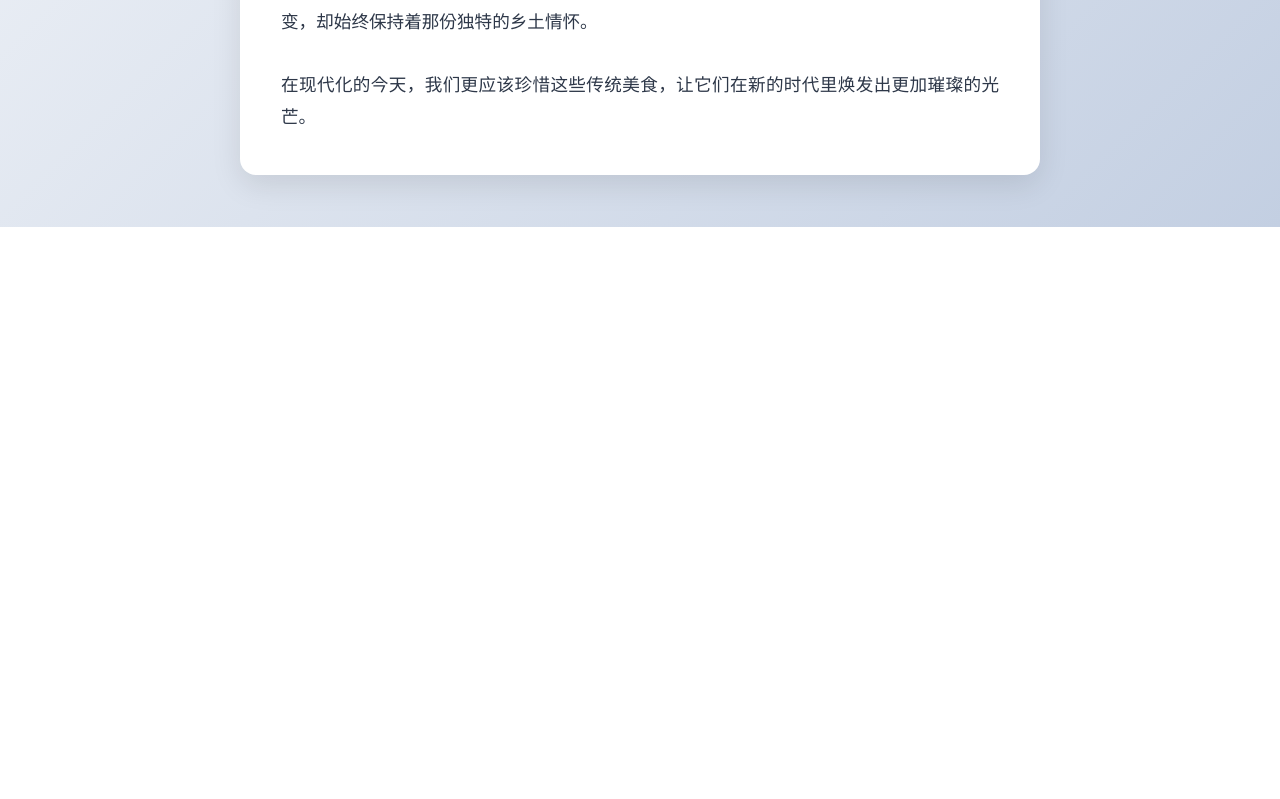
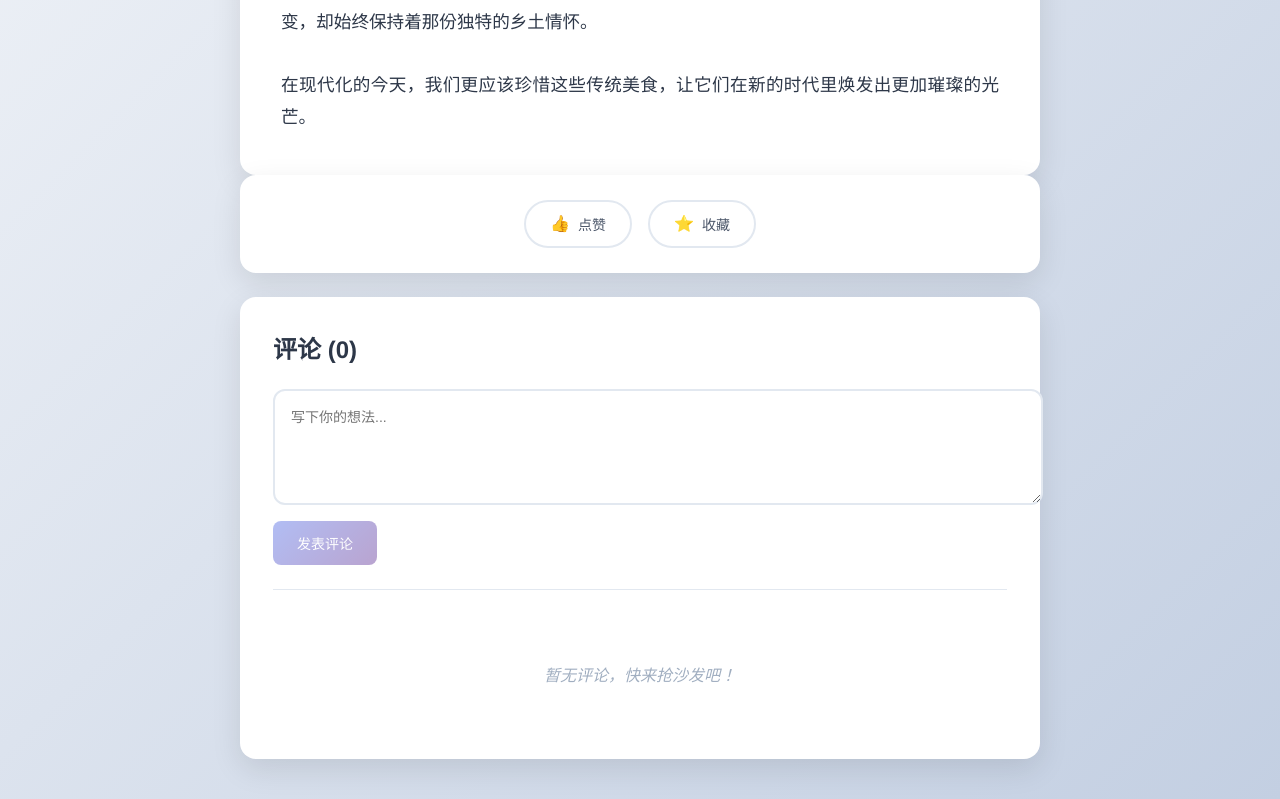
Before and after one commit to LXY804/localculture, a Vue app in the folder vue2-app/: page /#/articles/1 in a window 1280 px wide. Shown: the part 614-1413 px from the top of the page. Before the commit the page ends 841 px from the top, so only its background shows below. Built offline with nearby package versions, Linux system fonts and the light colour scheme.

Commit message:
更新ArticleDetail.vue
更新文章详情页面，添加点赞、收藏、评论功能；更新script部分，添加交互逻辑，点赞/收藏的切换是最多点一次的；添加互动区域和评论区域的样式，添加评论功能，显示评论者名称和时间。

```diff
--- a/vue2-app/src/views/ArticleDetail.vue
+++ b/vue2-app/src/views/ArticleDetail.vue
@@ -39,6 +39,69 @@
         <div class="article-content">
           <div class="content-text">{{ article.content }}</div>
         </div>
+
+        <!-- 互动区域 -->
+        <div class="interaction-section">
+          <div class="interaction-buttons">
+            <button
+              class="interaction-btn like-btn"
+              :class="{ active: isLiked }"
+              @click="toggleLike"
+            >
+              <span class="btn-icon">👍</span>
+              <span class="btn-text">{{ isLiked ? '已赞' : '点赞' }}</span>
+            </button>
+            <button
+              class="interaction-btn favorite-btn"
+              :class="{ active: isFavorited }"
+              @click="toggleFavorite"
+            >
+              <span class="btn-icon">⭐</span>
+              <span class="btn-text">{{ isFavorited ? '已收藏' : '收藏' }}</span>
+            </button>
+          </div>
+        </div>
+
+        <!-- 评论区域 -->
+        <div class="comments-section">
+          <h3 class="comments-title">评论 ({{ comments.length }})</h3>
+
+          <!-- 发表评论 -->
+          <div class="comment-form">
+            <textarea
+              v-model="newComment"
+              placeholder="写下你的想法..."
+              rows="3"
+              class="comment-input"
+            ></textarea>
+            <button
+              class="comment-submit-btn"
+              @click="submitComment"
+              :disabled="!newComment.trim()"
+            >
+              发表评论
+            </button>
+          </div>
+
+          <!-- 评论列表 -->
+          <div class="comments-list">
+            <div
+              v-for="comment in comments"
+              :key="comment.id"
+              class="comment-item"
+              :id="'comment-' + comment.id"
+            >
+              <div class="comment-header">
+                <span class="comment-author">{{ comment.author }}</span>
+                <span class="comment-date">{{ formatDate(comment.date) }}</span>
+              </div>
+              <div class="comment-content">{{ comment.content }}</div>
+            </div>
+            <div v-if="comments.length === 0" class="no-comments">
+              暂无评论，快来抢沙发吧！
+            </div>
+          </div>
+        </div>
       </div>
     </template>
 
@@ -52,21 +115,81 @@
 
 <script>
 import articles from '@/data/articles'
+import { mapGetters, mapActions } from 'vuex'
+
 export default {
   name: 'ArticleDetailPage',
   props: { id: String },
+  data() {
+    return {
+      newComment: ''
+    }
+  },
   computed: {
+    ...mapGetters(['isLiked', 'isFavorited', 'getCommentsByArticle']),
     article() {
       const targetId = this.$route.params.id || this.id
       return articles.find(a => a.id === String(targetId)) || null
+    },
+    articleId() {
+      return this.article ? this.article.id : null
+    },
+    isLiked() {
+      return this.articleId ? this.$store.getters.isLiked(this.articleId) : false
+    },
+    isFavorited() {
+      return this.articleId ? this.$store.getters.isFavorited(this.articleId) : false
+    },
+    comments() {
+      return this.articleId ? this.$store.getters.getCommentsByArticle(this.articleId) : []
     }
   },
   methods: {
+    ...mapActions(['toggleLike', 'toggleFavorite', 'addComment']),
     formatDate(iso) {
       if (!iso) return ''
       const d = new Date(iso)
       const p = (n) => String(n).padStart(2, '0')
       return `${d.getFullYear()}年${p(d.getMonth()+1)}月${p(d.getDate())}日 ${p(d.getHours())}:${p(d.getMinutes())}`
+    },
+    toggleLike() {
+      if (!this.articleId) return
+      this.$store.dispatch('toggleLike', this.articleId)
+    },
+    toggleFavorite() {
+      if (!this.articleId) return
+      this.$store.dispatch('toggleFavorite', this.articleId)
+    },
+    async submitComment() {
+      if (!this.newComment.trim() || !this.articleId) return
+
+      try {
+        await this.$store.dispatch('addComment', {
+          articleId: this.articleId,
+          content: this.newComment.trim()
+        })
+        this.newComment = ''
+        this.$message && this.$message.success('评论发表成功！')
+      } catch (error) {
+        console.error('发表评论失败:', error)
+        alert('评论发表失败，请重试')
+      }
+    }
+  },
+  mounted() {
+    // 检查URL中是否有评论高亮参数
+    const commentId = this.$route.query.highlight
+    if (commentId) {
+      this.$nextTick(() => {
+        const commentEl = document.getElementById('comment-' + commentId)
+        if (commentEl) {
+          commentEl.scrollIntoView({ behavior: 'smooth', block: 'center' })
+          commentEl.classList.add('highlight')
+          setTimeout(() => {
+            commentEl.classList.remove('highlight')
+          }, 3000)
+        }
+      })
     }
   }
 }
@@ -252,6 +375,190 @@ export default {
   box-shadow: 0 8px 20px rgba(102, 126, 234, 0.3);
 }
 
+/* 互动区域 */
+.interaction-section {
+  background: #ffffff;
+  border-radius: 16px;
+  padding: 24px;
+  margin-bottom: 24px;
+  box-shadow: 0 10px 30px rgba(0, 0, 0, 0.1);
+  border: 1px solid rgba(255, 255, 255, 0.2);
+}
+
+.interaction-buttons {
+  display: flex;
+  gap: 16px;
+  justify-content: center;
+}
+
+.interaction-btn {
+  display: flex;
+  align-items: center;
+  gap: 8px;
+  padding: 12px 24px;
+  border: 2px solid #e2e8f0;
+  background: #ffffff;
+  border-radius: 25px;
+  cursor: pointer;
+  font-size: 14px;
+  font-weight: 500;
+  transition: all 0.3s ease;
+  color: #4a5568;
+}
+
+.interaction-btn:hover {
+  transform: translateY(-2px);
+  box-shadow: 0 8px 20px rgba(0, 0, 0, 0.1);
+}
+
+.interaction-btn.active {
+  background: linear-gradient(135deg, #667eea 0%, #764ba2 100%);
+  border-color: #667eea;
+  color: white;
+}
+
+.like-btn.active {
+  background: linear-gradient(135deg, #ff6b6b 0%, #ee5a24 100%);
+  border-color: #ff6b6b;
+}
+
+.favorite-btn.active {
+  background: linear-gradient(135deg, #feca57 0%, #ff9ff3 100%);
+  border-color: #feca57;
+}
+
+.btn-icon {
+  font-size: 16px;
+}
+
+/* 评论区域 */
+.comments-section {
+  background: #ffffff;
+  border-radius: 16px;
+  padding: 32px;
+  box-shadow: 0 10px 30px rgba(0, 0, 0, 0.1);
+  border: 1px solid rgba(255, 255, 255, 0.2);
+}
+
+.comments-title {
+  color: #2d3748;
+  margin: 0 0 24px 0;
+  font-size: 1.5rem;
+  font-weight: 600;
+}
+
+/* 评论表单 */
+.comment-form {
+  margin-bottom: 32px;
+  padding-bottom: 24px;
+  border-bottom: 1px solid #e2e8f0;
+}
+
+.comment-input {
+  width: 100%;
+  padding: 16px;
+  border: 2px solid #e2e8f0;
+  border-radius: 12px;
+  font-size: 14px;
+  line-height: 1.5;
+  resize: vertical;
+  min-height: 80px;
+  font-family: inherit;
+  transition: border-color 0.2s ease;
+}
+
+.comment-input:focus {
+  outline: none;
+  border-color: #667eea;
+  box-shadow: 0 0 0 3px rgba(102, 126, 234, 0.1);
+}
+
+.comment-submit-btn {
+  margin-top: 12px;
+  padding: 12px 24px;
+  background: linear-gradient(135deg, #667eea 0%, #764ba2 100%);
+  color: white;
+  border: none;
+  border-radius: 8px;
+  font-size: 14px;
+  font-weight: 500;
+  cursor: pointer;
+  transition: all 0.2s ease;
+}
+
+.comment-submit-btn:hover:not(:disabled) {
+  transform: translateY(-2px);
+  box-shadow: 0 8px 20px rgba(102, 126, 234, 0.3);
+}
+
+.comment-submit-btn:disabled {
+  opacity: 0.5;
+  cursor: not-allowed;
+  transform: none;
+}
+
+/* 评论列表 */
+.comments-list {
+  display: flex;
+  flex-direction: column;
+  gap: 20px;
+}
+
+.comment-item {
+  padding: 20px;
+  background: #f8fafc;
+  border-radius: 12px;
+  border-left: 4px solid #667eea;
+  transition: all 0.2s ease;
+}
+
+.comment-item:hover {
+  background: #f1f5f9;
+  transform: translateX(4px);
+}
+
+.comment-item.highlight {
+  background: #fef3c7;
+  border-left-color: #f59e0b;
+  animation: highlightPulse 2s ease-in-out;
+}
+
+@keyframes highlightPulse {
+  0%, 100% { background: #fef3c7; }
+  50% { background: #fde68a; }
+}
+
+.comment-header {
+  display: flex;
+  justify-content: space-between;
+  align-items: center;
+  margin-bottom: 12px;
+}
+
+.comment-author {
+  font-weight: 600;
+  color: #2d3748;
+  font-size: 14px;
+}
+
+.comment-date {
+  color: #718096;
+  font-size: 12px;
+}
+
+.comment-content {
+  color: #4a5568;
+  line-height: 1.6;
+  font-size: 14px;
+}
+
+.no-comments {
+  text-align: center;
+  color: #a0aec0;
+  font-style: italic;
+  padding: 40px 20px;
+}
+
 /* 响应式设计 */
 @media (max-width: 768px) {
   .article-container {
@@ -259,7 +566,9 @@ export default {
   }
 
   .article-header,
-  .article-content {
+  .article-content,
+  .interaction-section,
+  .comments-section {
     padding: 24px;
   }
 
@@ -274,5 +583,16 @@ export default {
   .back-section {
     padding: 12px 16px;
   }
+
+  .interaction-buttons {
+    flex-direction: column;
+    align-items: center;
+  }
+
+  .interaction-btn {
+    width: 100%;
+    max-width: 200px;
+    justify-content: center;
+  }
 }
 </style>
```
